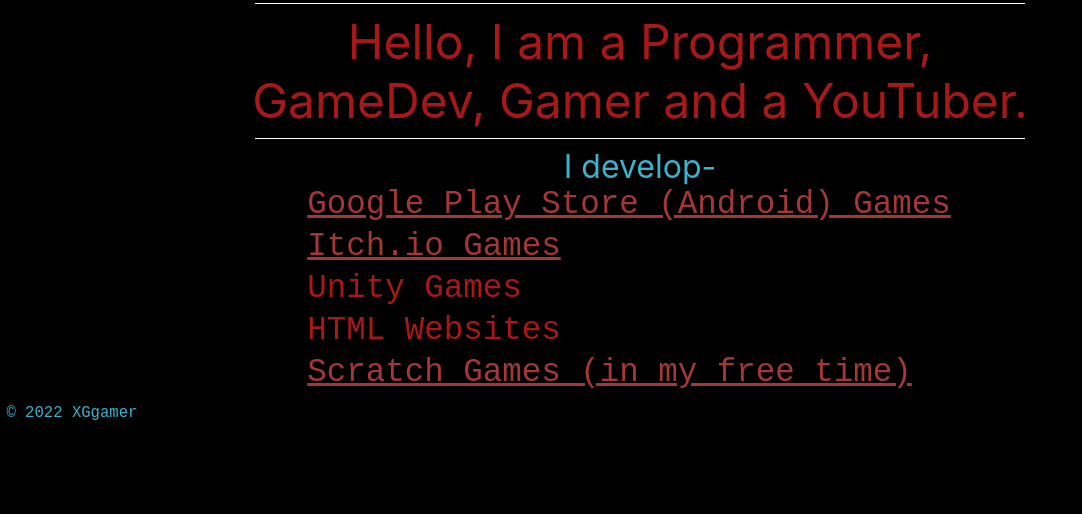
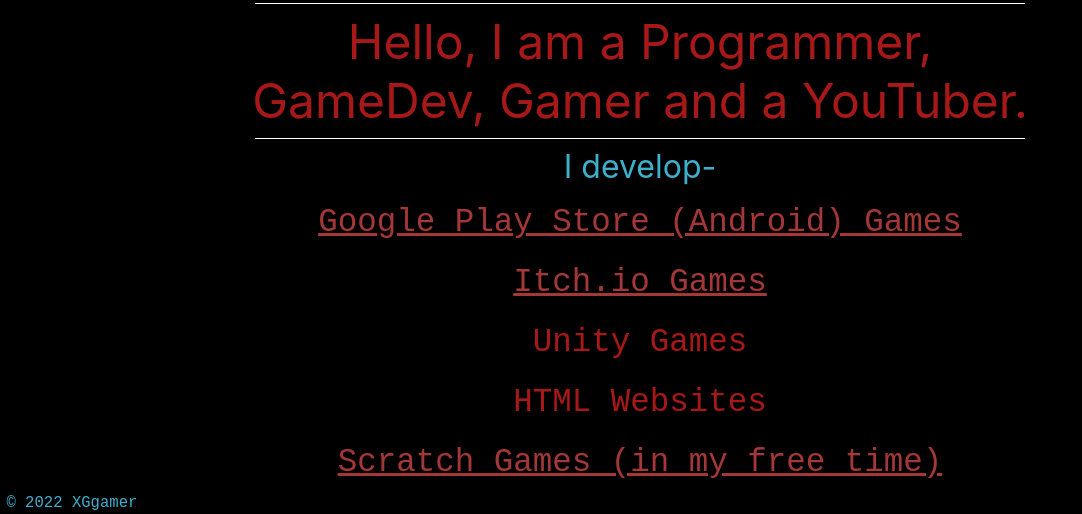
Before and after one commit to XGgamer31/XGgamer.github.io, a plain HTML site: page index.html in a window 1280 px wide. Shown: the part 781-1295 px from the top of the page, without its empty margins (0-1082 px from the left). Before the commit the page ends 1205 px from the top, so only its background shows below. Drawn offline with Linux system fonts and the light colour scheme.

Commit message:
Official web

```diff
--- a/-index.css
+++ b/-index.css
@@ -49,24 +49,24 @@
         font-family: monospace;
     }
     .smalltext3{
-      text-align: left;
+      text-align: center;
       color: #a71818;
       display: block;
       margin: 0 auto;
       font-size: 250%;
       font-family: monospace;
       margin-bottom: 5px;
-      margin-left: 24%;
+
     }
     .smalltext4{
-      text-align: left;
+      text-align: center;
       color: #a43737;
       display: block;
       margin: 0 auto;
       font-size: 250%;
       font-family: monospace;
       margin-bottom: 5px;
-      margin-left: 24%;
+
     }
     .smalltext2{
       text-align: center;
```
Also changed, not shown: index.html (+5 -0 lines).
